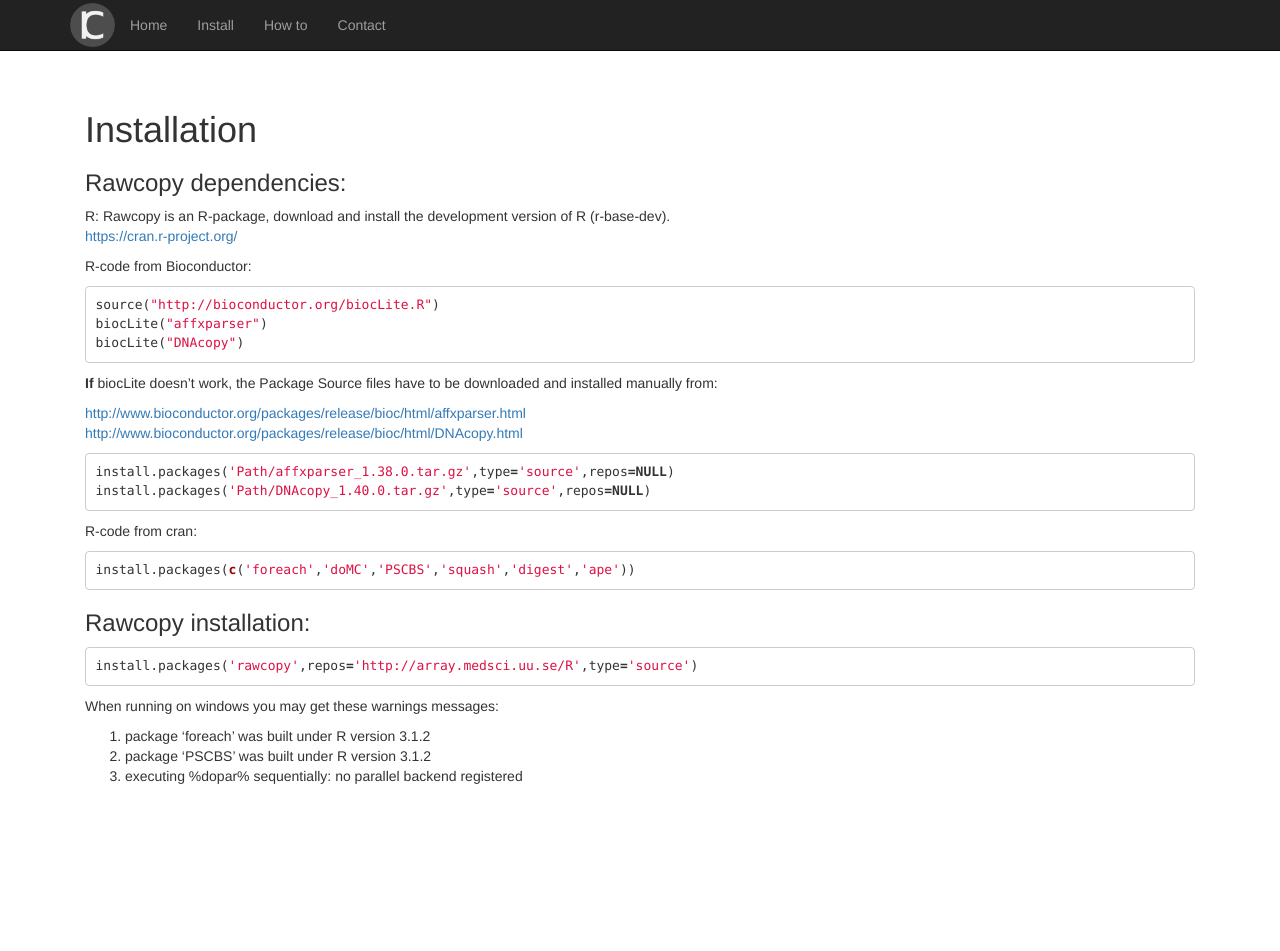
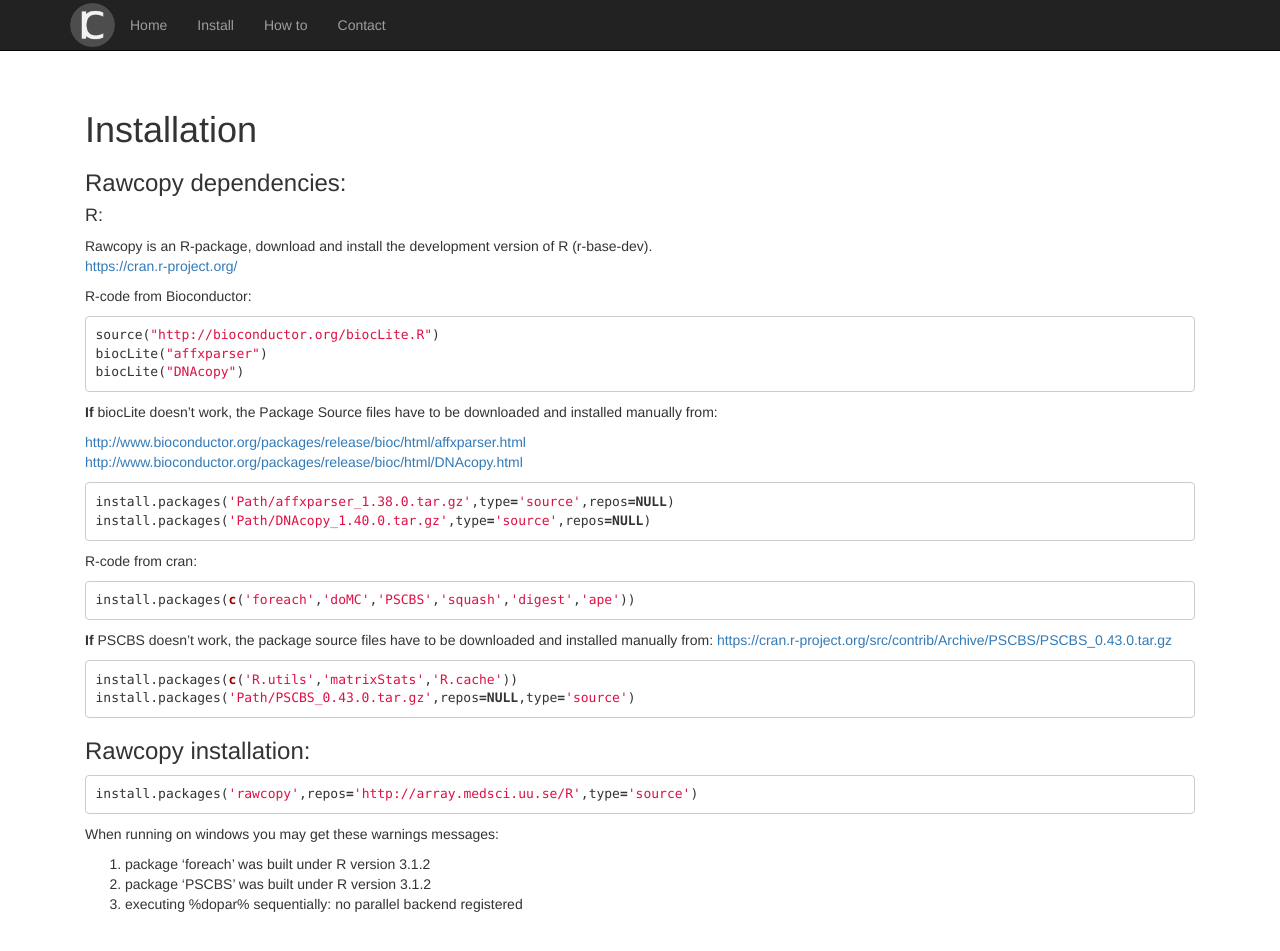
Before and after one commit to rawcopy/rawcopy.github.io, a Jekyll site: the page built from install.md, in a window 1280 px wide and 964 px high. Shown: the top 951 px of the window. Built offline with Jekyll 4.4.1, drawn with Linux system fonts in a browser that asks for light colours; nearby versions of some CDN libraries; Markdown is read by kramdown in place of the engine named in the settings.

Commit message:
Update install.md

````diff
--- a/install.md
+++ b/install.md
@@ -6,7 +6,7 @@ title:  'install'
 #Installation
 
 ###Rawcopy dependencies:
-R:
+####R:
 Rawcopy is an R-package, download and install the development version of R (r-base-dev).
 <a href='https://cran.r-project.org/'>https://cran.r-project.org/</a>
 
@@ -36,6 +36,15 @@ R-code from cran:
 install.packages(c('foreach','doMC','PSCBS','squash','digest','ape'))
 ```
 
+**If** PSCBS doesn't work, the package source files have to be downloaded and installed manually from:
+<a href='https://cran.r-project.org/src/contrib/Archive/PSCBS/PSCBS_0.43.0.tar.gz'>https://cran.r-project.org/src/contrib/Archive/PSCBS/PSCBS_0.43.0.tar.gz</a>
+
+```R
+install.packages(c('R.utils','matrixStats','R.cache'))
+install.packages('Path/PSCBS_0.43.0.tar.gz',repos=NULL,type='source')
+```
+
+
 ###Rawcopy installation:
 
 ```R
````
